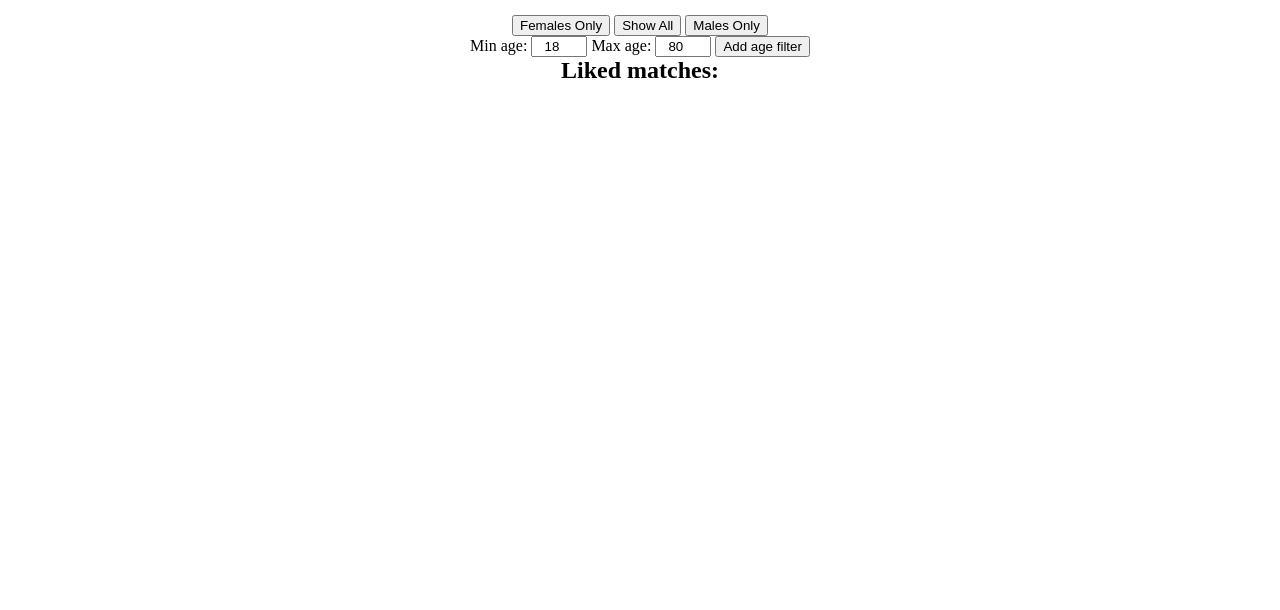
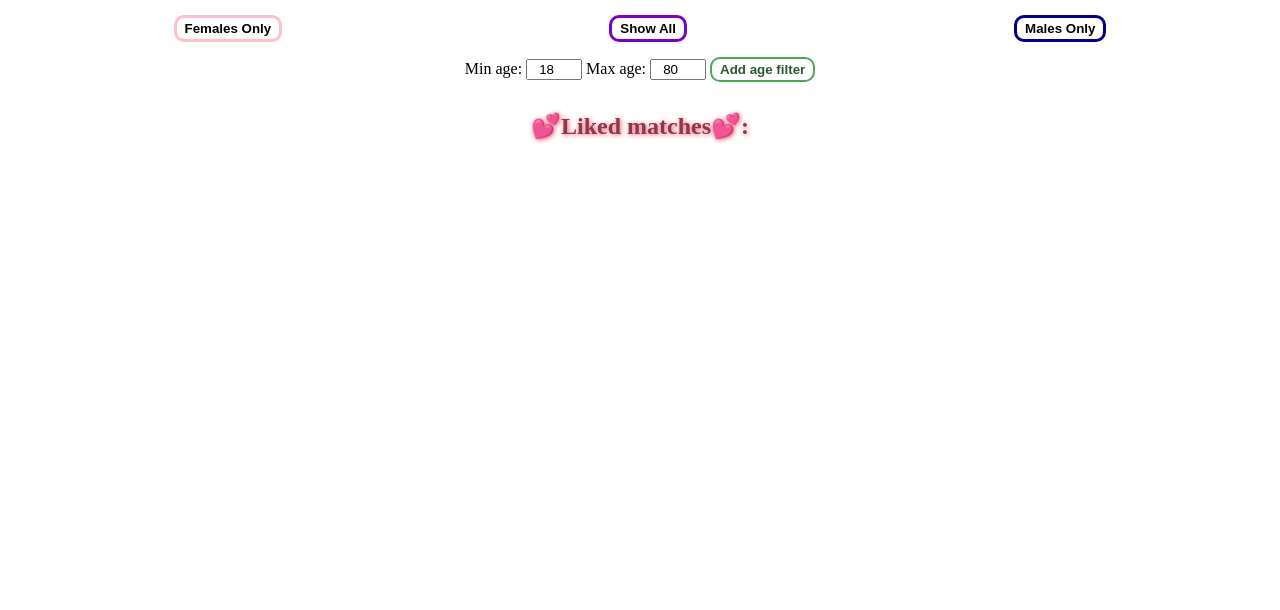
Before and after one commit to marie-cha9ne/Eksamen-MarieCEliassen, a website with bundled scripts: page app.html in a window 1280 px wide. Shown: the part 190-800 px from the top of the page. Built offline with nearby package versions, Linux system fonts and the light colour scheme; no server answers.

Commit message:
lagt til finpuss styling

```diff
--- a/CSS/styles.css
+++ b/CSS/styles.css
@@ -99,3 +99,74 @@
 .dislike-btn:hover{
   box-shadow: 1px 1px 5px rgb(220, 18, 18);
 }
+
+#gen-btn-container{
+  margin:10px;
+  display: flex;
+  justify-content: space-around;
+}
+
+#filter-females, #filter-all, #filter-males, #add-btn, .unmatch-btn{
+  background-color:transparent;
+  padding: 3px 8px;
+  border-radius: 10px;
+  font-weight: bold;
+}
+
+#filter-females{
+  border: 3px solid pink;
+}
+#filter-females:hover{
+  box-shadow: 1px 1px 6px pink;
+  cursor: pointer;
+}
+
+#filter-all{
+  border: 3px solid rgb(124, 2, 195);
+}
+#filter-all:hover{
+  box-shadow: 1px 1px 6px rgb(124, 2, 195);
+  cursor: pointer;
+}
+
+#filter-males{
+   border: 3px solid darkblue;
+}
+#filter-males:hover{
+  box-shadow: 1px 1px 6px darkblue;
+  cursor: pointer;
+}
+
+#age-filter-container{
+  margin:15px;
+}
+
+#add-btn{
+  border: 2px solid rgb(76, 168, 88);
+  color:rgb(43, 88, 49);
+}
+#add-btn:hover{
+  box-shadow: 1px 1px 6px rgb(76, 168, 88);
+  cursor: pointer;
+}
+
+#saved-matches{
+  display: flex;
+  justify-content: center;
+  margin:15px 0;
+}
+.unmatch-btn{
+  margin: 10px 0;
+  border: 2px solid rgb(120, 13, 13);
+  color:rgb(116, 15, 15);
+}
+.unmatch-btn:hover{
+  box-shadow: 1px 1px 6px rgb(116, 15, 15);
+  cursor: pointer;
+}
+
+.liked-match-txt{
+  color:rgb(141, 57, 71);
+  margin:15px 0;
+  text-shadow: 1px 1px 5px rgb(231, 82, 107);
+}
--- a/app.html
+++ b/app.html
@@ -34,7 +34,7 @@
 
     <div id="match-container"></div>
 
-    <h2>Liked matches:</h2>
+    <h2 class="liked-match-txt">💕Liked matches💕:</h2>
     <div id="saved-matches"></div>
 
     <script type="module" src="./JS/app.js"></script>
```
